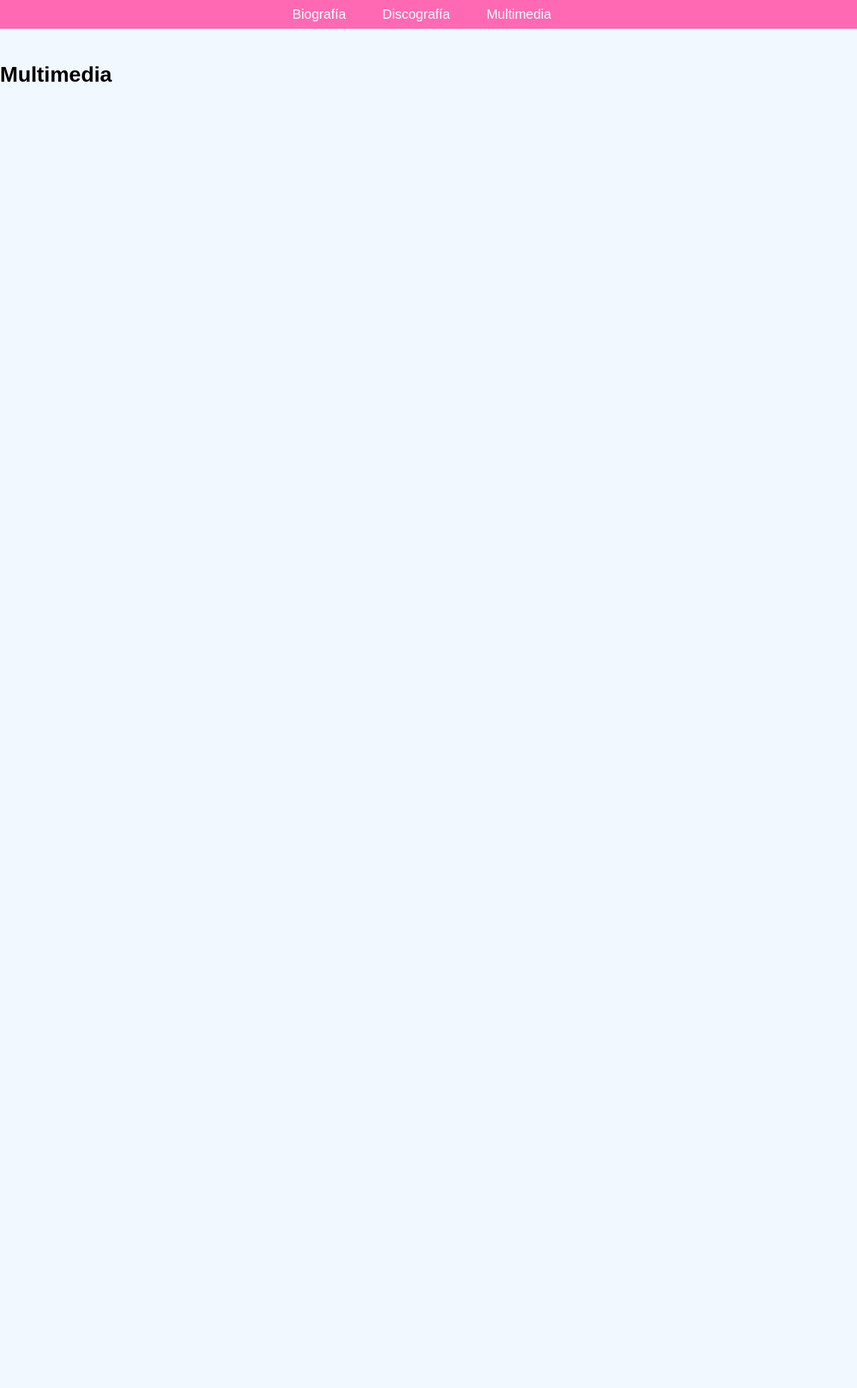
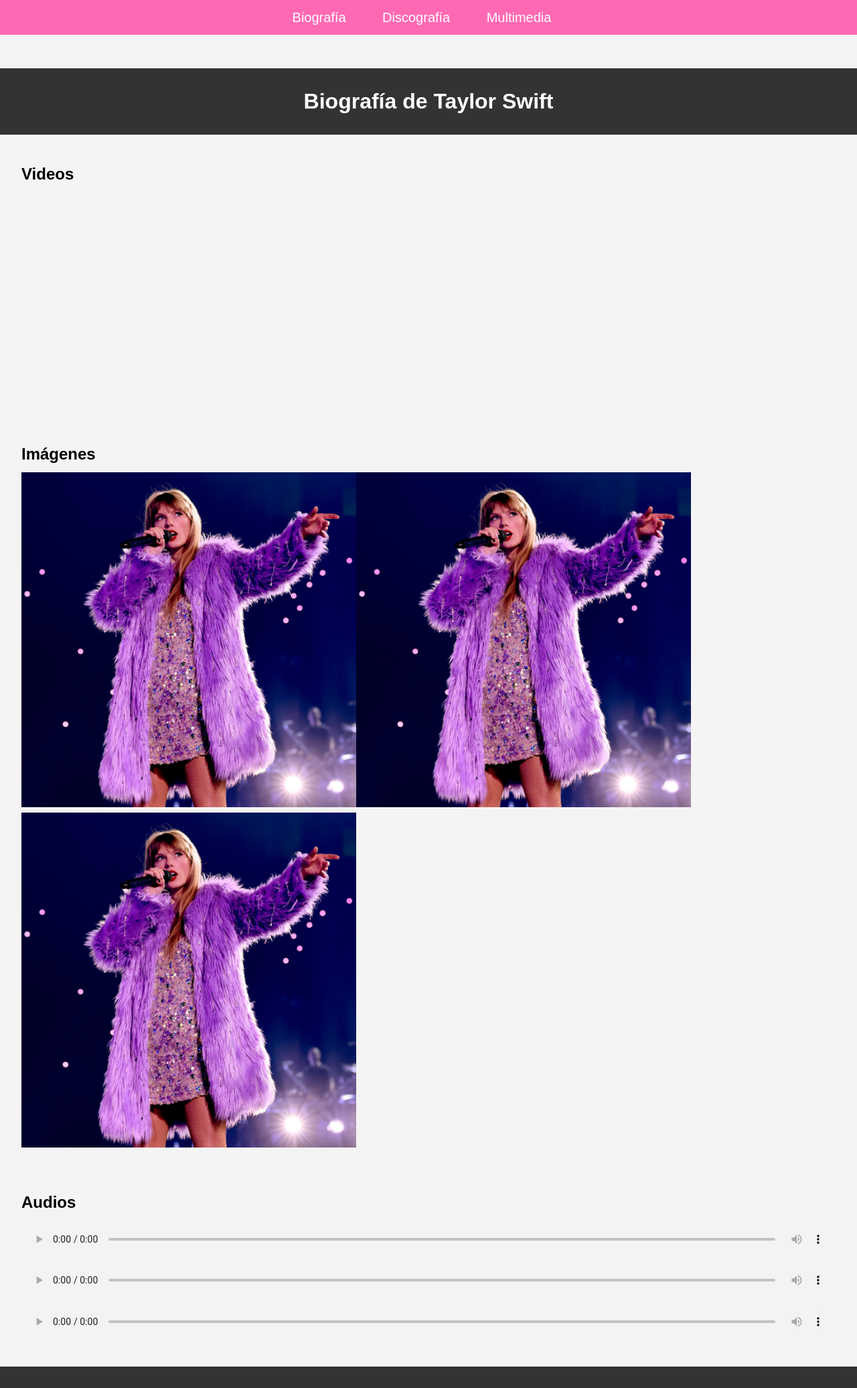
Before and after one commit to Ainhoa5/TSwift, a PHP site: template app/view/multimedia.html in a window 1280 px wide. Shown: the whole page at 67% size. Before the commit the page ends 122 px from the top, so only its background shows below. Run offline with PHP 8.4, Linux system fonts and the light colour scheme; the template is opened without the code that fills it, so the values that code supplies are empty.

Commit message:
completed display multimedia

```diff
--- a/app/view/multimedia.html
+++ b/app/view/multimedia.html
@@ -5,7 +5,8 @@
     <meta http-equiv="X-UA-Compatible" content="IE=edge">
     <meta name="viewport" content="width=device-width, initial-scale=1.0">
     <title>Document</title>
-    <link rel="stylesheet" href="../../public/styles/style.css">
+    <link rel="stylesheet" href="../../public/styles/multimedia.css">
+    <link rel="stylesheet" href="../../public/styles/menu.css">
 </head>
 <body>
     <!-- MENU -->
@@ -17,6 +18,35 @@
         </ul>
     </nav>
 
-    <h1>Multimedia</h1>
+    <header>
+        <h1>Biografía de Taylor Swift</h1>
+    </header>
+
+    <section id="videos">
+        <h2>Videos</h2>
+        <!-- Aquí se añadirán los videos -->
+    </section>
+
+    <section id="images">
+        <h2>Imágenes</h2>
+        <!-- Aquí se añadirán las imágenes -->
+    </section>
+
+    <section id="audios">
+        <h2>Audios</h2>
+        <!-- Aquí se añadirán los audios -->
+        <!-- <audio controls>
+            Tu navegador no soporta el elemento de audio.
+        </audio> -->
+    </section>
+
+    <footer>
+        <!-- Footer content here -->
+    </footer>
+    <script src="../../public/js/handler/multimediaHandler.js"></script>
+    <script src="../../public/js/clases/Multimedia.js"></script>
+    <script src="../../public/js/clases/Audio.js"></script>
+    <script src="../../public/js/clases/Video.js"></script>
+    <script src="../../public/js/clases/Image.js"></script>
 </body>
 </html>
--- a/index.php
+++ b/index.php
@@ -7,6 +7,7 @@
     <meta name="viewport" content="width=device-width, initial-scale=1.0">
     <title>Document</title>
     <link rel="stylesheet" href="public/styles/style.css">
+    <link rel="stylesheet" href="public/styles/menu.css">
 </head>
 
 <body>
--- /dev/null
+++ b/public/js/clases/Audio.js
@@ -0,0 +1,18 @@
+class Audio extends Multimedia {
+    constructor(src, title, controls, type) {
+        super(src, title);
+        this.controls = controls;
+        this.type = type;
+    }
+
+    display() {
+        let mediaContainer = document.getElementById('audios');
+        const audioElement = document.createElement('audio');
+        audioElement.controls = this.controls;
+        const sourceElement = document.createElement('source');
+        sourceElement.src = this.src;
+        sourceElement.type = this.type;
+        audioElement.appendChild(sourceElement);
+        mediaContainer.appendChild(audioElement);
+    }
+}
--- /dev/null
+++ b/public/js/clases/Image.js
@@ -0,0 +1,16 @@
+class Image extends Multimedia {
+        constructor(src, title, width, altText) {
+            super(src, title);
+            this.width = width;
+            this.altText = altText;
+        }
+
+    display() {
+        let mediaContainer = document.getElementById('images');
+        const imageElement = document.createElement('img');
+        imageElement.src = this.src;
+        imageElement.width = this.width
+        imageElement.alt = this.altText;
+        mediaContainer.appendChild(imageElement);
+    }
+}
--- /dev/null
+++ b/public/js/clases/Multimedia.js
@@ -0,0 +1,8 @@
+class Multimedia {
+    constructor(src, title) {
+        this.src = src;
+        this.title = title;
+    }
+
+    // Métodos comunes...
+}
--- /dev/null
+++ b/public/js/clases/Video.js
@@ -0,0 +1,20 @@
+class Video extends Multimedia {
+    constructor(src, title, width, height, frameBorder, allowFullscreen) {
+        super(src, title);
+        this.width = width;
+        this.height = height;
+        this.frameBorder = frameBorder;
+        this.allowFullscreen = allowFullscreen;
+    }
+
+    display() {
+        let mediaContainer = document.getElementById('videos');
+        const videoElement = document.createElement('iframe');
+        videoElement.src = this.src;
+        videoElement.width = this.width;
+        videoElement.height = this.height;
+        videoElement.frameBorder = this.frameBorder;
+        videoElement.allowFullscreen = this.allowFullscreen;
+        mediaContainer.appendChild(videoElement);
+    }
+}
--- /dev/null
+++ b/public/js/handler/multimediaHandler.js
@@ -0,0 +1,25 @@
+document.addEventListener('DOMContentLoaded', function() {
+    fetch('../../public/json/multimedia.json')
+        .then(response => response.json())
+        .then(mediaItems => {
+            mediaItems.forEach(item => {
+                let mediaObject;
+                switch (item.mulType) {
+                    case 'video':
+                        mediaObject = new Video('../../public/multimedia/video/'+item.src, item.title, item.width, item.height, item.frameBorder, item.allowFullscreen);
+                        break;
+                    case 'image':
+                        mediaObject = new Image('../../public/multimedia/img/'+item.src, item.title, item.width, item.altText);
+                        break;
+                    case 'audio':
+                        mediaObject = new Audio('../../public/multimedia/audio/'+item.src, item.title, item.controls, item.type);
+                        break;
+                    default:
+                        console.log('Unknown media type');
+                        return;
+                }
+                mediaObject.display();
+            });
+        })
+        .catch(error => console.error('Error fetching data:', error));
+});
--- /dev/null
+++ b/public/json/multimedia.json
@@ -0,0 +1,71 @@
+[
+    {
+        "mulType": "video",
+        "src": "debut.mp4",
+        "title": "Video 1: Entrevista",
+        "width": "560",
+        "height": "315",
+        "frameBorder": "0",
+        "allowFullscreen": true
+    },
+    {
+        "mulType": "video",
+        "src": "debut.mp4",
+        "title": "Video 2: Concierto en Vivo",
+        "width": "560",
+        "height": "315",
+        "frameBorder": "0",
+        "allowFullscreen": true
+    },
+    {
+        "mulType": "video",
+        "src": "debut.mp4",
+        "title": "Video 3: Documental",
+        "width": "560",
+        "height": "315",
+        "frameBorder": "0",
+        "allowFullscreen": true
+    },
+    {
+        "mulType": "image",
+        "src": "tay.jpg",
+        "title": "Imagen 1: Sesión de Fotos",
+        "width": "500",
+        "altText": "Portada del último álbum de Taylor Swift."
+    },
+    {
+        "mulType": "image",
+        "src": "tay.jpg",
+        "title": "Imagen 2: Portada de Álbum",
+        "width": "500",
+        "altText": "Portada del último álbum de Taylor Swift."
+    },
+    {
+        "mulType": "image",
+        "src": "tay.jpg",
+        "title": "Imagen 3: Concierto",
+        "width": "500",
+        "altText": "Portada del último álbum de Taylor Swift."
+    },
+    {
+        "mulType": "audio",
+        "src": "debut.mp3",
+        "title": "Audio 1: Canción Hit",
+        "controls": true,
+        "type": "audio/mpeg"
+    },
+    {
+        "mulType": "audio",
+        "src": "debut.mp3",
+        "title": "Audio 2: Balada",
+        "controls": true,
+        "type": "audio/mpeg"
+    },
+    {
+        "mulType": "audio",
+        "src": "debut.mp3",
+        "title": "Audio 3: Colaboración",
+        "controls": true,
+        "type": "audio/mpeg"
+    }
+]
--- /dev/null
+++ b/public/styles/multimedia.css
@@ -0,0 +1,40 @@
+body {
+    font-family: Arial, sans-serif;
+    line-height: 1.6;
+    margin: 0;
+    padding: 0;
+    background-color: #f4f4f4;
+}
+
+header {
+    background-color: #333;
+    color: #fff;
+    text-align: center;
+    padding: 1rem 0;
+}
+
+h1, h2 {
+    margin: 0.5rem 0;
+}
+
+section {
+    padding: 1rem;
+    margin: 1rem;
+}
+
+section#videos iframe,
+section#images img {
+    max-width: 100%;
+    height: auto;
+}
+
+audio {
+    width: 100%;
+}
+
+footer {
+    background-color: #333;
+    color: #fff;
+    text-align: center;
+    padding: 1rem 0;
+}
```
Also changed, not shown: public/js/clases/AudioContent.js (deleted, +0 -10 lines), public/js/clases/ImageContent.js (deleted, +0 -10 lines), public/js/clases/MultimediaContent.js (deleted, +0 -10 lines), public/js/clases/VideoContent.js (deleted, +0 -10 lines), public/styles/menu.css (added, +34 -0 lines), public/styles/style.css (+0 -34 lines), public/multimedia/img/tay.jpg (added), 2 other files.
